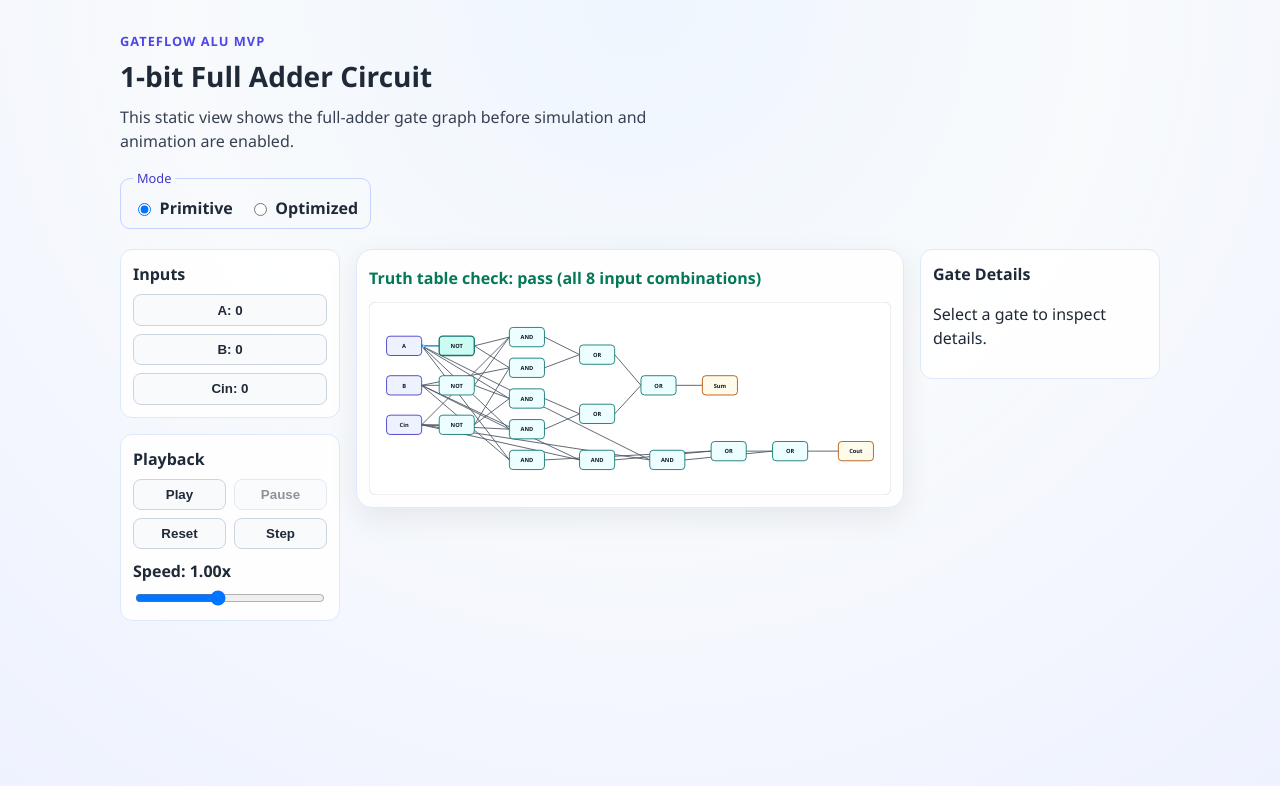
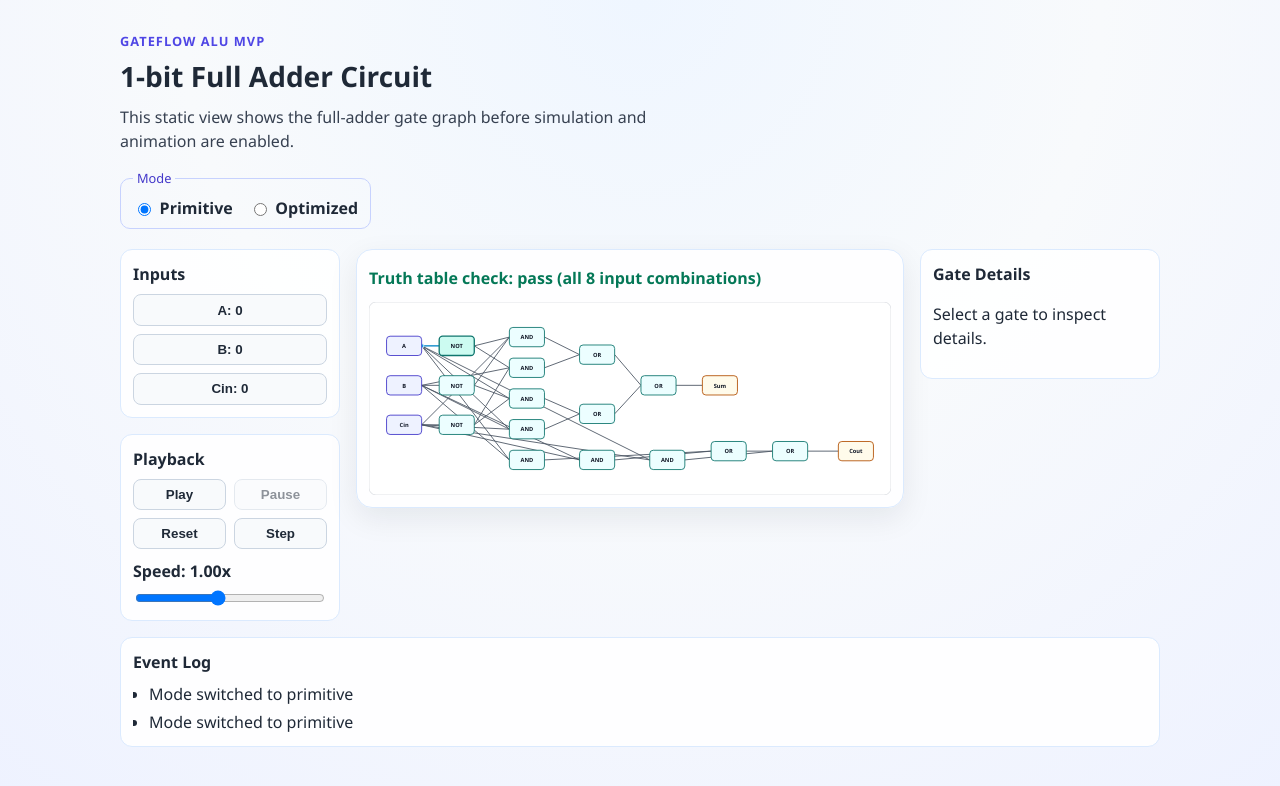
Before and after one commit to Picminmin/GateFlow-ALU, a React (Vite) app: page / in a window 1280 px wide. Shown: the top 786 px of the page. Built offline with nearby package versions, Linux system fonts and the light colour scheme.

Commit message:
Add bottom event log panel

```diff
--- a/src/App.tsx
+++ b/src/App.tsx
@@ -1,5 +1,5 @@
 import { useEffect, useState } from 'react';
-import { CircuitViewport, GateDetailsPanel, InputsPanel, PlaybackControls } from './components';
+import { CircuitViewport, EventLogPanel, GateDetailsPanel, InputsPanel, PlaybackControls } from './components';
 import { getFullAdderCircuit } from './circuits/fullAdder';
 import type { FullAdderMode } from './circuits/fullAdder';
 import { validateFullAdderCircuit } from './simulation';
@@ -13,6 +13,7 @@ function App() {
   const [isPlaying, setIsPlaying] = useState(false);
   const [speed, setSpeed] = useState(1);
   const [selectedNodeId, setSelectedNodeId] = useState<string | null>(null);
+  const [eventLog, setEventLog] = useState<string[]>([]);
   const activeCircuit = getFullAdderCircuit(mode);
   const selectedNode = activeCircuit.nodes.find((node) => node.id === selectedNodeId) ?? null;
   const validation = validateFullAdderCircuit(activeCircuit);
@@ -32,8 +33,16 @@ function App() {
     }
   }
 
+  const appendLog = (message: string) => {
+    setEventLog((prev) => {
+      const next = [...prev, message];
+      return next.slice(-20);
+    });
+  };
+
   useEffect(() => {
     setSelectedNodeId(null);
+    appendLog(`Mode switched to ${mode}`);
   }, [mode]);
 
   useEffect(() => {
@@ -60,11 +69,13 @@ function App() {
 
   const handleStep = () => {
     setAnimationTime((prev) => (prev + 0.1 * speed) % 1);
+    appendLog('Step executed');
   };
 
   const handleReset = () => {
     setAnimationTime(0);
     setIsPlaying(false);
+    appendLog('Playback reset');
   };
 
   return (
@@ -101,15 +112,30 @@ function App() {
       </header>
       <div className="main-layout">
         <div className="left-stack">
-          <InputsPanel values={inputs} onChange={setInputs} />
+          <InputsPanel
+            values={inputs}
+            onChange={(nextValues) => {
+              setInputs(nextValues);
+              appendLog(`Inputs updated: A=${nextValues.a} B=${nextValues.b} Cin=${nextValues.cin}`);
+            }}
+          />
           <PlaybackControls
             isPlaying={isPlaying}
             speed={speed}
-            onPlay={() => setIsPlaying(true)}
-            onPause={() => setIsPlaying(false)}
+            onPlay={() => {
+              setIsPlaying(true);
+              appendLog('Playback started');
+            }}
+            onPause={() => {
+              setIsPlaying(false);
+              appendLog('Playback paused');
+            }}
             onReset={handleReset}
             onStep={handleStep}
-            onSpeedChange={setSpeed}
+            onSpeedChange={(nextSpeed) => {
+              setSpeed(nextSpeed);
+              appendLog(`Speed set to ${nextSpeed.toFixed(2)}x`);
+            }}
           />
         </div>
         <section className="circuit-card">
@@ -124,7 +150,10 @@ function App() {
           currentTime={animationTime}
           nodeValues={demoNodeValues}
           selectedNodeId={selectedNodeId}
-          onSelectNode={setSelectedNodeId}
+          onSelectNode={(nodeId) => {
+            setSelectedNodeId(nodeId);
+            appendLog(`Selected node: ${nodeId}`);
+          }}
         />
         </section>
         <GateDetailsPanel
@@ -132,6 +161,7 @@ function App() {
           outputValue={selectedNode ? demoNodeValues[selectedNode.id] ?? 0 : 0}
         />
       </div>
+      <EventLogPanel entries={eventLog} />
     </main>
   );
 }
--- a/src/components/panels/EventLogPanel.tsx
+++ b/src/components/panels/EventLogPanel.tsx
@@ -1,3 +1,20 @@
-export function EventLogPanel() {
-  return <section aria-label="Event log panel" />;
+interface EventLogPanelProps {
+  entries: string[];
 }
+
+export function EventLogPanel({ entries }: EventLogPanelProps) {
+  return (
+    <section className="panel event-log" aria-label="Event log panel">
+      <h2>Event Log</h2>
+      {entries.length === 0 ? (
+        <p>No events yet.</p>
+      ) : (
+        <ul>
+          {entries.map((entry, index) => (
+            <li key={`${entry}-${index}`}>{entry}</li>
+          ))}
+        </ul>
+      )}
+    </section>
+  );
+}
--- a/src/index.css
+++ b/src/index.css
@@ -30,6 +30,7 @@ body {
   grid-template-columns: 220px 1fr 240px;
   gap: 1rem;
   align-items: start;
+  margin-bottom: 1rem;
 }
 
 .left-stack {
@@ -260,3 +261,12 @@ body {
 .circuit-node-selected {
   stroke: #7c3aed;
 }
+
+.event-log ul {
+  margin: 0;
+  padding-left: 1rem;
+  max-height: 160px;
+  overflow: auto;
+  display: grid;
+  gap: 0.25rem;
+}
```
Also changed, not shown: 1 other file (tests, documents, lock files or other folders).
